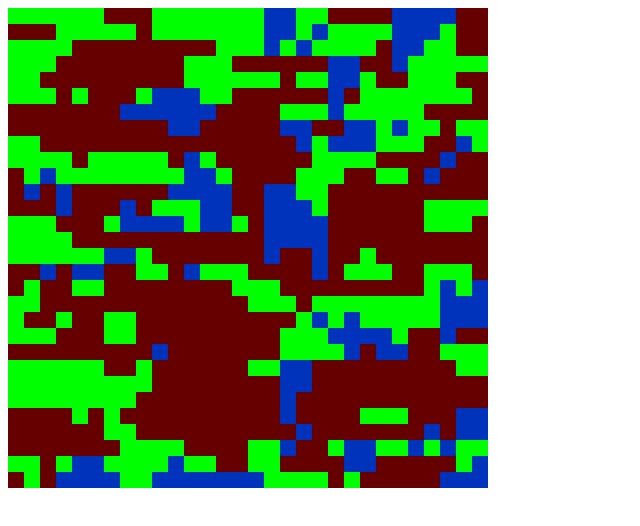
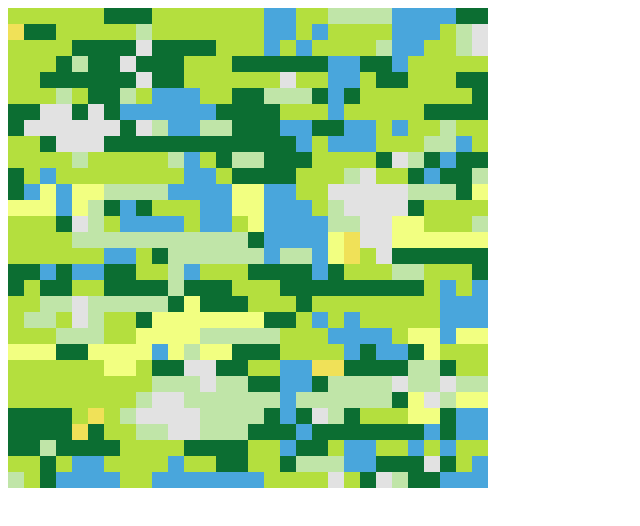
Before and after one commit to Oglop/RPGSim_r2, a website: page visualizer/index.html in a window 1280 px wide. Shown: the whole page, without its empty margins (0-640 px from the left). Drawn offline with Linux system fonts and the light colour scheme.

Commit message:
work on map visualization

```diff
--- a/visualizer/index.html
+++ b/visualizer/index.html
@@ -8,15 +8,15 @@
 
             const drawMap = () => {
                 const colors = {
-                    plainsGreen: '#00FF00',
-                    swampGreen: '#660000',
-                    lakeBlue: '#0033BB',
-                    forest: '#0033BB',
-                    hills: '#0033BB',
-                    mountains: '#0033BB',
-                    dessert: '#443311',
-                    badlands: '#0033BB',
-                    farmlands: '#0033BB',
+                    plainsGreen: '#B4DF3E',
+                    swampGreen: '#378640',
+                    lakeBlue: '#49A6DC',
+                    forestGreen: '#0C6E32',
+                    hillsGreen: '#C0E5A8',
+                    mountainsBrown: '#E2E2E2',
+                    dessertYellow: '#F2FF81',
+                    badlandsRed: '#F79F62',
+                    farmlandsYellow: '#F0E158',
                 }
                 const canvas = document.getElementById('map');
                 const context = canvas.getContext('2d');
@@ -27,8 +27,20 @@
                             context.fillStyle = colors.plainsGreen;
                         } else if (data.map[x][y].biome === 'L') {
                             context.fillStyle = colors.lakeBlue;
-                        } else {
+                        } else if (data.map[x][y].biome === 'F') {
+                            context.fillStyle = colors.forestGreen;
+                        } else if (data.map[x][y].biome === 'H') {
+                            context.fillStyle = colors.hillsGreen;
+                        } else if (data.map[x][y].biome === 'S') {
                             context.fillStyle = colors.swampGreen;
+                        } else if (data.map[x][y].biome === 'M') {
+                            context.fillStyle = colors.mountainsBrown;
+                        } else if (data.map[x][y].biome === 'D') {
+                            context.fillStyle = colors.dessertYellow;
+                        } else if (data.map[x][y].biome === 'B') {
+                            context.fillStyle = colors.badlandsRed;
+                        } else if (data.map[x][y].biome === 'A') {
+                            context.fillStyle = colors.farmlandsYellow;
                         }
 
                         context.fillRect(x * squareSize, y * squareSize, x * squareSize + squareSize, y * squareSize + squareSize);
```
